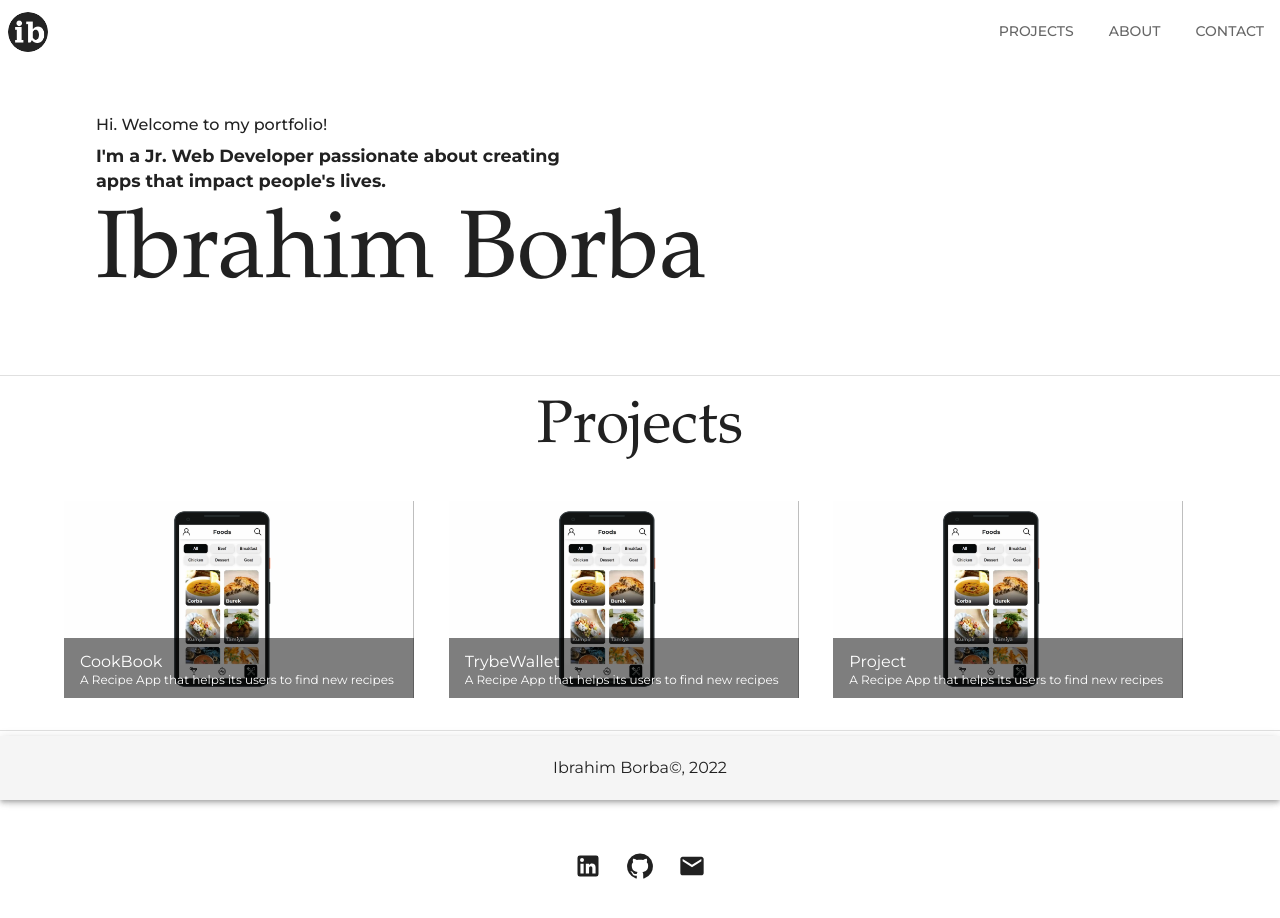
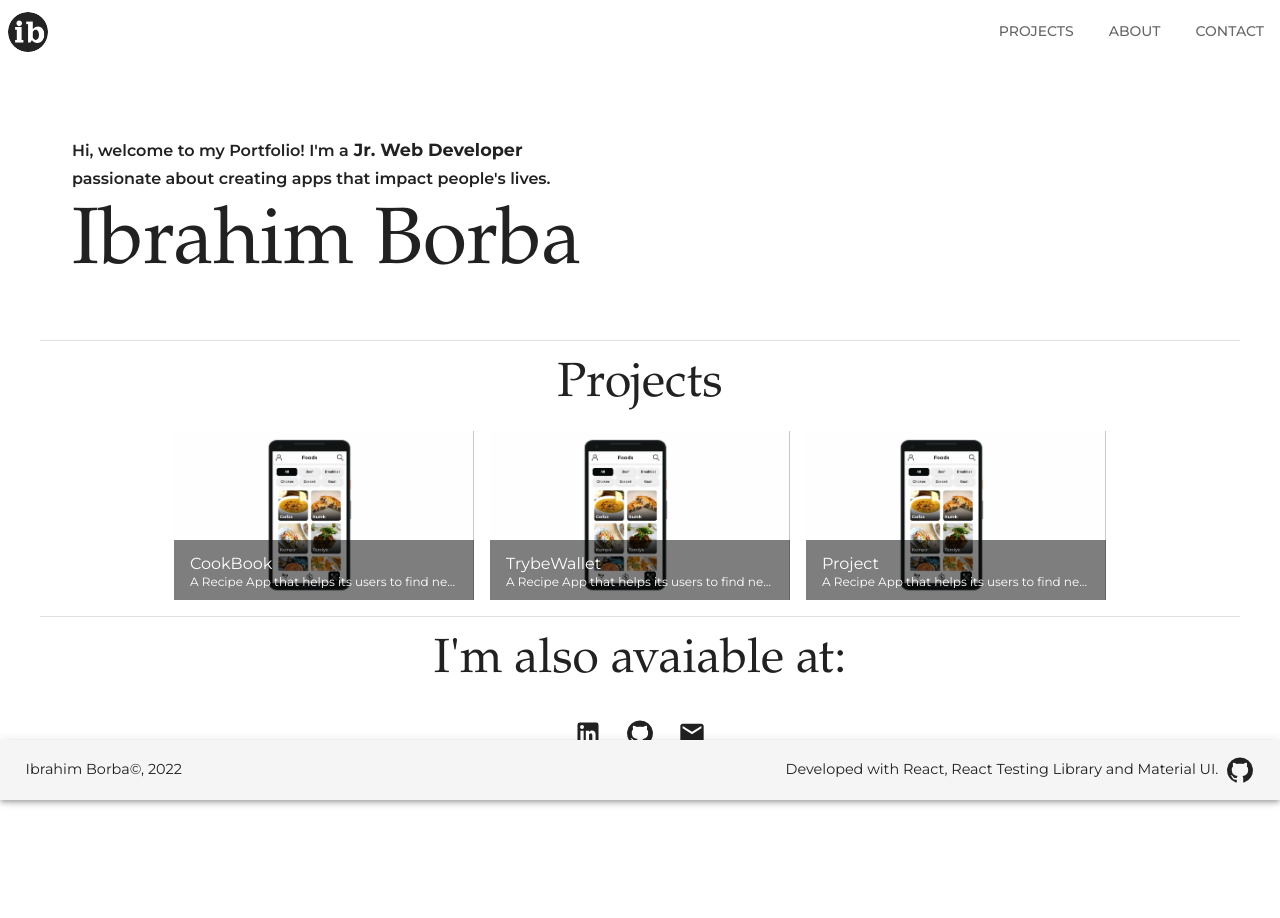
Before and after one commit to ibrahimborba/my-portfolio, a React (Create React App) app: page / in a window 1280 px wide. Shown: the top 918 px of the page. After the commit the page ends 849 px from the top, so only its background shows below. Built offline with nearby package versions, Linux system fonts and the light colour scheme; a web font is replaced by a local one.

Commit message:
refactor: ProjectsList, Footer and Home style

```diff
--- a/src/GlobalTheme.js
+++ b/src/GlobalTheme.js
@@ -21,6 +21,7 @@ const GlobalTheme = createTheme({
     ].join(','),
 
     h1: {
+      fontSize: '5rem',
       fontFamily: [
         '"Orelega One"',
         'Garamond',
@@ -29,6 +30,7 @@ const GlobalTheme = createTheme({
     },
 
     h2: {
+      fontSize: '3rem',
       fontFamily: [
         '"Orelega One"',
         'Garamond',
@@ -36,13 +38,18 @@ const GlobalTheme = createTheme({
       ].join(','),
     },
 
-    subtitle2: {
+    subtitle1: {
       fontSize: '1rem',
+      fontWeight: '600',
     },
 
-    body2: {
+    subtitle2: {
       fontSize: '1.1rem',
       fontWeight: '700',
+    },
+
+    body1: {
+      fontSize: '0.9rem',
     },
   },
 
--- a/src/components/Footer/Footer.jsx
+++ b/src/components/Footer/Footer.jsx
@@ -1,24 +1,58 @@
 import React from 'react';
 import AppBar from '@mui/material/AppBar';
-import Box from '@mui/material/Box';
-import Toolbar from '@mui/material/Toolbar';
+import IconButton from '@mui/material/IconButton';
+import Link from '@mui/material/Link';
 import Typography from '@mui/material/Typography';
+import GitHubIcon from '@mui/icons-material/GitHub';
+import { Stack, Tooltip } from '@mui/material';
 
 function Footer() {
   return (
-    <footer>
-      <Box sx={{ flexGrow: 1 }}>
-        <AppBar position="fixed" sx={{ top: 'auto', bottom: 0 }} color="neutral">
-          <Toolbar>
-            <Typography align="center" variant="body1" component="div" sx={{ flexGrow: 1 }}>
-              Ibrahim Borba
-              <span>&copy;</span>
-              , 2022
-            </Typography>
-          </Toolbar>
-        </AppBar>
-      </Box>
-    </footer>
+    <AppBar
+      position="fixed"
+      color="neutral"
+      component="footer"
+      sx={{
+        p: 2, top: 'auto', bottom: 0, alignItems: 'center',
+      }}
+    >
+      <Stack
+        direction={{ xs: 'column', sm: 'row' }}
+        spacing={2}
+        sx={{ alignItems: 'center', width: '96vw' }}
+      >
+        <Typography
+          align="start"
+          variant="body1"
+          component="p"
+          sx={{ flexGrow: 1 }}
+        >
+          Ibrahim Borba
+          <span>&copy;</span>
+          , 2022
+        </Typography>
+        <Typography
+          align="center"
+          variant="body1"
+          component="p"
+          sx={{ flexGrow: 0 }}
+        >
+          Developed with React, React Testing Library and Material UI.
+          <Link href="https://github.com/ibrahimborba" target="_blank">
+            <Tooltip title="Go to Portfolio GitHub repository" placement="top-start">
+              <IconButton
+                aria-label="portfolio github link"
+                size="large"
+                color="primary"
+                sx={{ p: 0, pl: 1 }}
+              >
+                <GitHubIcon fontSize="inherit" />
+              </IconButton>
+            </Tooltip>
+          </Link>
+        </Typography>
+      </Stack>
+    </AppBar>
   );
 }
 
--- a/src/components/ProjectsList/ProjectsList.jsx
+++ b/src/components/ProjectsList/ProjectsList.jsx
@@ -1,18 +1,22 @@
 import React from 'react';
 import Link from '@mui/material/Link';
-import ImageList from '@mui/material/ImageList';
+// import ImageList from '@mui/material/ImageList';
 import ImageListItem from '@mui/material/ImageListItem';
 import ImageListItemBar from '@mui/material/ImageListItemBar';
-import { Container } from '@mui/material';
+import Stack from '@mui/material/Stack';
+// import { Container } from '@mui/material';
 import projects from '../../services/projects';
 
 function ProjectsList() {
   return (
-    <Container sx={{ width: '100vw', overflow: 'scroll' }}>
-      <ImageList gap={2} cols={3}>
-        {
+    <Stack
+      direction={{ xs: 'column', sm: 'row' }}
+      spacing={2}
+      sx={{ width: '80vw', alignItems: 'center', justifyContent: 'center' }}
+    >
+      {
             projects.map((project) => (
-              <ImageListItem sx={{ width: 350 }} key={project.title}>
+              <ImageListItem sx={{ width: 300 }} key={project.title}>
                 <img
                   src={project.image}
                   alt={project.title}
@@ -26,8 +30,7 @@ function ProjectsList() {
               </ImageListItem>
             ))
           }
-      </ImageList>
-    </Container>
+    </Stack>
   );
 }
 
--- a/src/pages/Home/Home.jsx
+++ b/src/pages/Home/Home.jsx
@@ -10,9 +10,8 @@ import EmailIcon from '@mui/icons-material/Email';
 import GitHubIcon from '@mui/icons-material/GitHub';
 import LinkedInIcon from '@mui/icons-material/LinkedIn';
 import { Footer } from '../../components/Footer';
+import StyledBox from './StyledHome';
 import { Header } from '../../components/Header';
-import StyledBox from './StyledHome';
-// import PortfolioCover from '../../images/PortfolioCover.png';
 import { ProjectsList } from '../../components/ProjectsList';
 
 function Home() {
@@ -22,32 +21,18 @@ function Home() {
       <Stack
         divider={<Divider flexItem />}
         spacing={2}
+        sx={{ p: 5, marginBottom: { md: '50px', xs: '100px' } }}
       >
-        <Box sx={{
-          p: 4,
-          pl: 10,
-          // backgroundImage: `url(${PortfolioCover})`,
-          // backgroundSize: 'contain',
-          // backgroundPosition: 'right',
-          // backgroundRepeat: 'no-repeat',
-        }}
-        >
-          <Box sx={{
-            p: 2,
-            maxWidth: '710px',
-          }}
-          >
-            <Typography variant="subtitle2" gutterBottom>
-              Hi. Welcome to my portfolio!
-            </Typography>
-            <Typography variant="body2" gutterBottom sx={{ maxWidth: '500px' }}>
+        <Box sx={{ p: 4 }}>
+          <Typography variant="subtitle1" gutterBottom sx={{ maxWidth: '520px' }}>
             {/* eslint-disable-next-line max-len */}
-              I&apos;m a Jr. Web Developer passionate about creating apps that impact people&apos;s lives.
+            Hi, welcome to my Portfolio! I&apos;m a
+            <Typography variant="subtitle2" display="inline"> Jr. Web Developer </Typography>
+            passionate about creating apps that impact people&apos;s lives.
           </Typography>
           <Typography variant="h1">
             Ibrahim Borba
           </Typography>
-          </Box>
         </Box>
         <StyledBox>
           <Typography variant="h2" gutterBottom>
@@ -56,24 +41,25 @@ function Home() {
           <ProjectsList />
         </StyledBox>
         <StyledBox>
-          <Typography variant="h2" gutterBottom>
-            Also avaiable at:
+          <Typography variant="h2" gutterBottom align="center">
+            I&apos;m also avaiable at:
           </Typography>
-          <ButtonGroup variant="text" aria-label="avaiable links" sx={{ marginBottom: 12 }}>
-            <Link href="https://www.linkedin.com/in/ibrahimborba/">
+          <ButtonGroup variant="text" aria-label="avaiable links">
+            <Link href="https://www.linkedin.com/in/ibrahimborba/" target="_blank">
               <IconButton aria-label="linkedin link" size="large" color="primary">
                 <LinkedInIcon fontSize="inherit" />
               </IconButton>
             </Link>
-            <Link href="https://github.com/ibrahimborba">
+            <Link href="https://github.com/ibrahimborba" target="_blank">
               <IconButton aria-label="github link" size="large" color="primary">
                 <GitHubIcon fontSize="inherit" />
               </IconButton>
             </Link>
-            <IconButton aria-label="github link" size="large" color="primary">
+            <Link href="mailto:ibrahim.borba@gmail.com" target="_blank">
+              <IconButton aria-label="send email" size="large" color="primary">
                 <EmailIcon fontSize="inherit" />
               </IconButton>
-
+            </Link>
           </ButtonGroup>
         </StyledBox>
       </Stack>
```
Also changed, not shown: src/images/PortfolioCover.png (deleted). Lines whose indentation alone changed are shown as unchanged.
